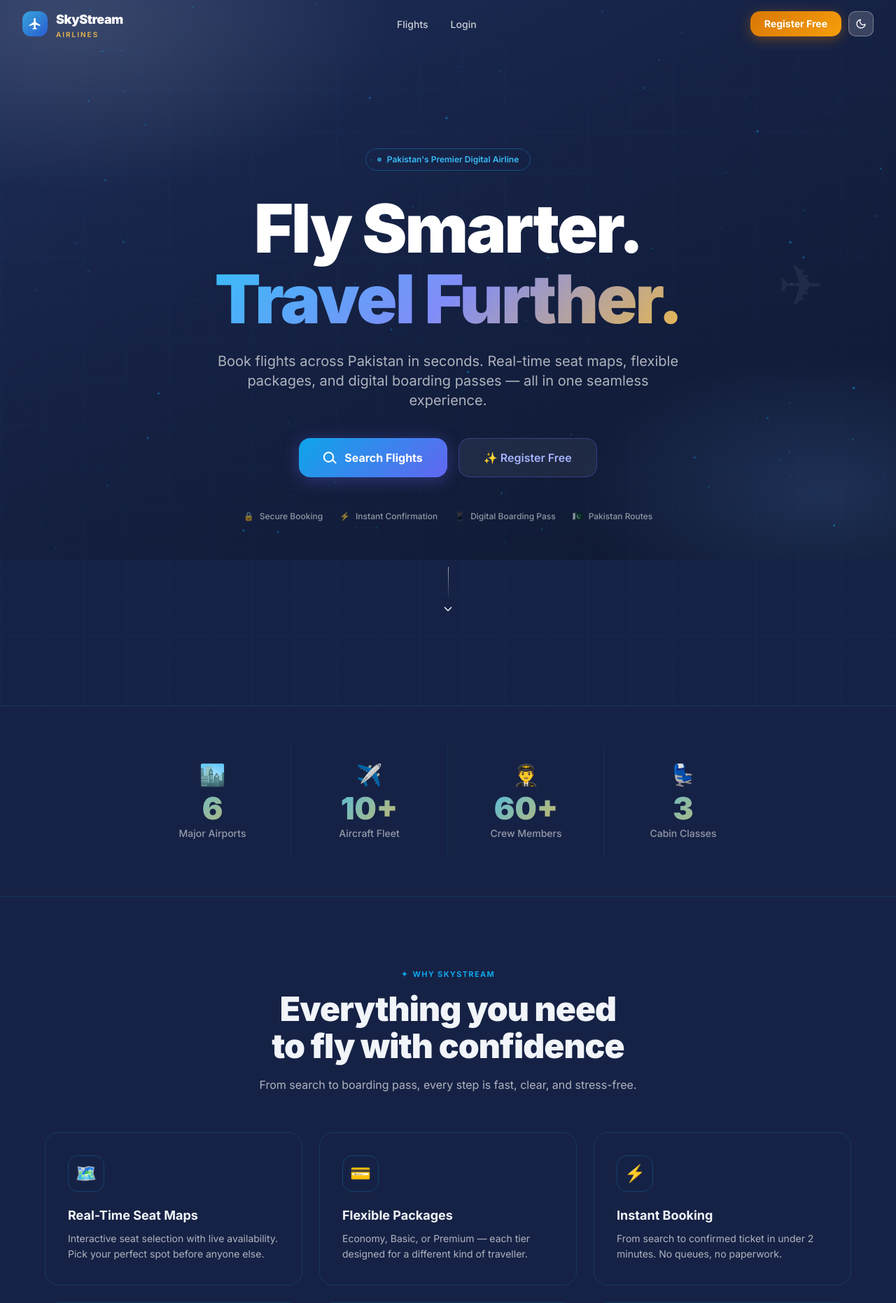
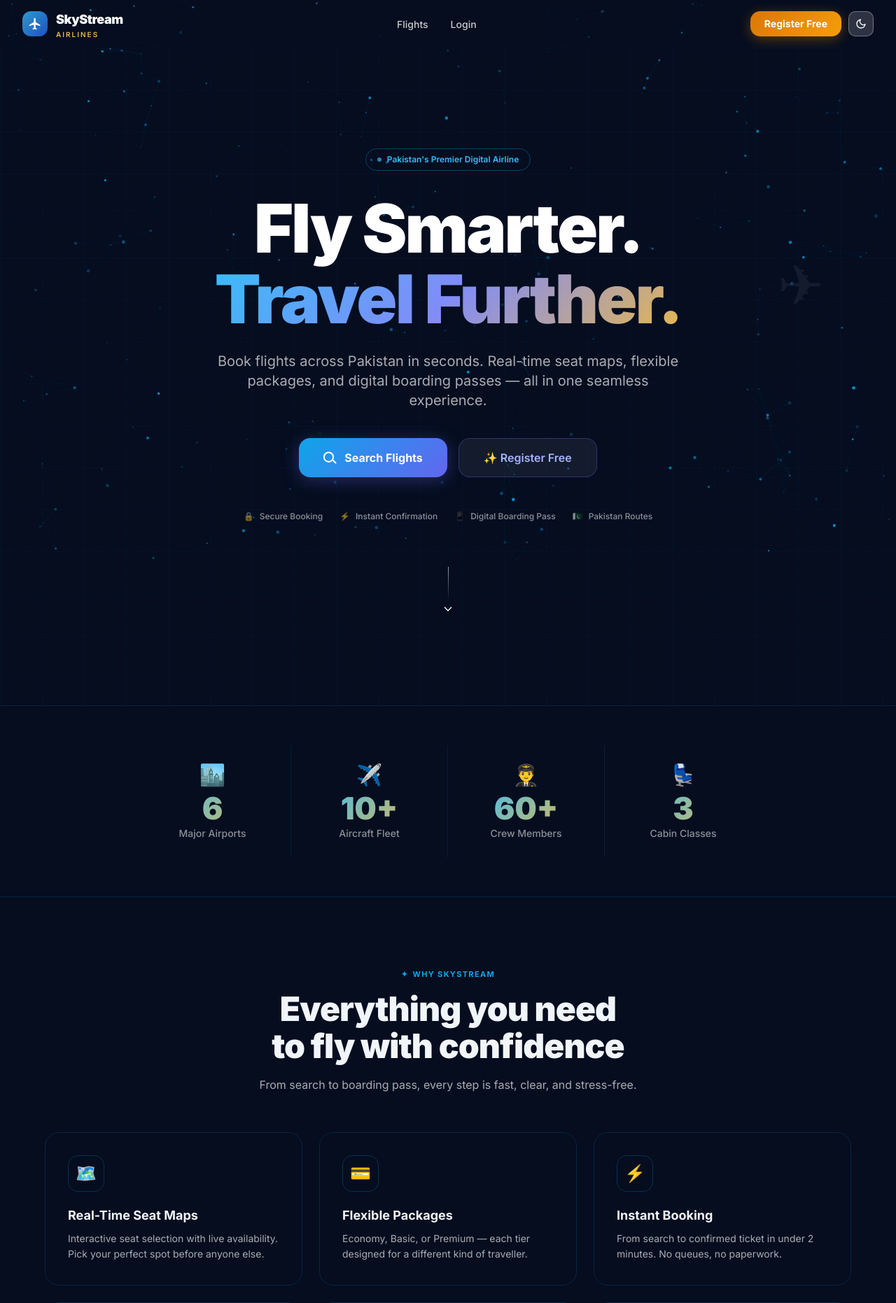
Before and after one commit to SyedMuhammadHussainHammad/SkyStream-Airplane-Management, a Flask app: page / in a window 1280 px wide. Shown: the top 1862 px of the page at 70% size. Run offline with Flask 3, Linux system fonts and the light colour scheme; some libraries are stand-ins or nearby versions.

Commit message:
Fix starfield: hide body::before gradient, boost star count and brightness

```diff
--- a/backend/templates/home.html
+++ b/backend/templates/home.html
@@ -13,11 +13,18 @@
   pointer-events: none;
 }
 
+/* Kill the base.html body::before gradient on this page so canvas shows */
+body::before { display: none !important; }
+html, body { background: #050d1f !important; }
+
 /* ── Page wrapper sits above canvas ── */
 .home-wrap {
   position: relative;
   z-index: 1;
 }
+
+/* Navbar must sit above canvas */
+#navbar { z-index: 1000 !important; }
 
 main > div { padding-top: 0 !important; padding-bottom: 0 !important; }
 
@@ -389,10 +396,10 @@ main > div { padding-top: 0 !important; padding-bottom: 0 !important; }
     reset(init) {
       this.x  = Math.random() * W;
       this.y  = init ? Math.random() * H : (Math.random() < .5 ? -2 : H + 2);
-      this.r  = Math.random() * 1.6 + .2;
+      this.r  = Math.random() * 2 + .4;
       this.vx = (Math.random() - .5) * .3;
       this.vy = (Math.random() - .5) * .3;
-      this.a  = Math.random() * .5 + .08;
+      this.a  = Math.random() * .7 + .2;
       this.pulse = Math.random() * Math.PI * 2;
     }
     tick() {
@@ -412,7 +419,7 @@ main > div { padding-top: 0 !important; padding-bottom: 0 !important; }
 
   function init() {
     resize();
-    pts = Array.from({ length: 160 }, () => new Star());
+    pts = Array.from({ length: 220 }, () => new Star());
   }
 
   function loop() {
@@ -424,8 +431,8 @@ main > div { padding-top: 0 !important; padding-bottom: 0 !important; }
         const d  = Math.sqrt(dx * dx + dy * dy);
         if (d < 110) {
           ctx.beginPath();
-          ctx.strokeStyle = `rgba(14,165,233,${.07 * (1 - d / 110)})`;
-          ctx.lineWidth = .5;
+          ctx.strokeStyle = `rgba(14,165,233,${.12 * (1 - d / 110)})`;
+          ctx.lineWidth = .6;
           ctx.moveTo(pts[i].x, pts[i].y);
           ctx.lineTo(pts[j].x, pts[j].y);
           ctx.stroke();
```
